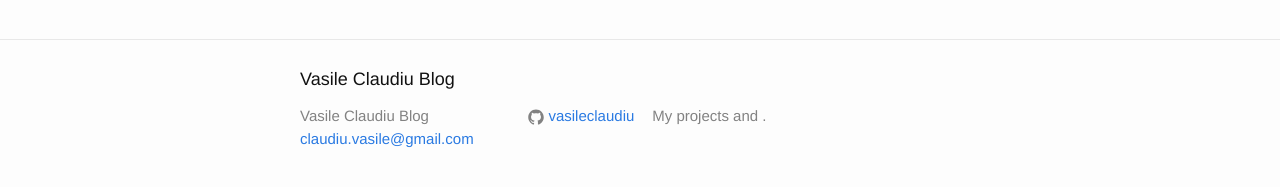
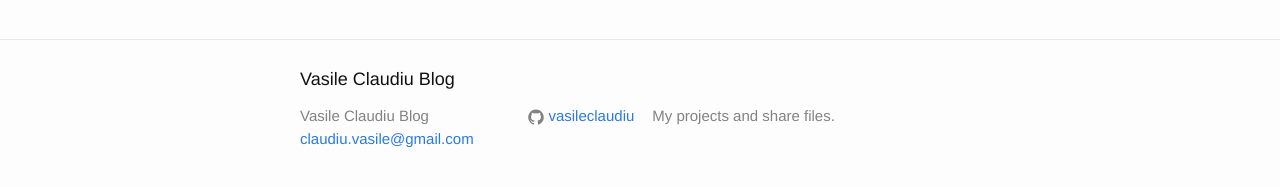
Before and after one commit to VasileClaudiu/blog, a Jekyll site: the page built from index.html, in a window 1280 px wide. Shown: the part 200-387 px from the top of the page. Built offline with Jekyll 4.4.1, drawn with Linux system fonts in a browser that asks for light colours.

Commit message:
blog initial with bootstrap and settings

```diff
--- a/_config.yml
+++ b/_config.yml
@@ -9,7 +9,7 @@
 title: Vasile Claudiu Blog
 email: claudiu.vasile@gmail.com
 description: > # this means to ignore newlines until "baseurl:"
-  My projects and .
+  My projects and share files.
 baseurl: "" # the subpath of your site, e.g. /blog
 url: "http://vasileclaudiu.github.io/blog" # the base hostname & protocol for your site
 github_username: vasileclaudiu
--- a/_layouts/default.html
+++ b/_layouts/default.html
@@ -10,10 +10,12 @@
 
     {% include header.html %}
 
+    <div class="container">
     <div class="page-content">
       <div class="wrapper">
         {{ content }}
       </div>
+    </div>
     </div>
 
     {% include footer.html %}
--- a/css/main.scss
+++ b/css/main.scss
@@ -51,3 +51,7 @@
         "layout",
         "syntax-highlighting"
 ;
+
+ul{
+     list-style:none;
+}
```
